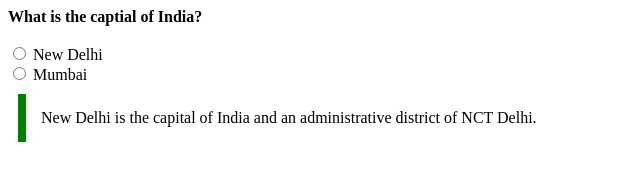
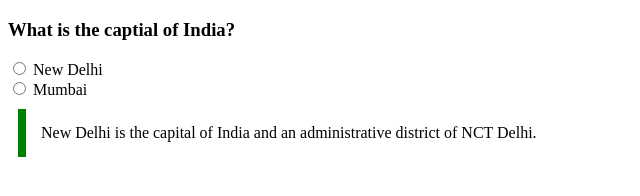
Before and after one commit to acciojob/trivia-Nawade-Ankitha, a website: page main.html in a window 1280 px wide. Shown: the whole page, without its empty margins (0-640 px from the left). Drawn offline with Linux system fonts and the light colour scheme.

Commit message:
created a submission

```diff
--- a/main.html
+++ b/main.html
@@ -7,8 +7,8 @@
 </head>
 
 <body>
-	<b>What is the captial of India?</b><br>
-     <br>
+	<h3>What is the captial of India?</h3>
+
 	<input type="radio" >
 	<label>New Delhi</label><br>
 	<input type="radio" >
```
